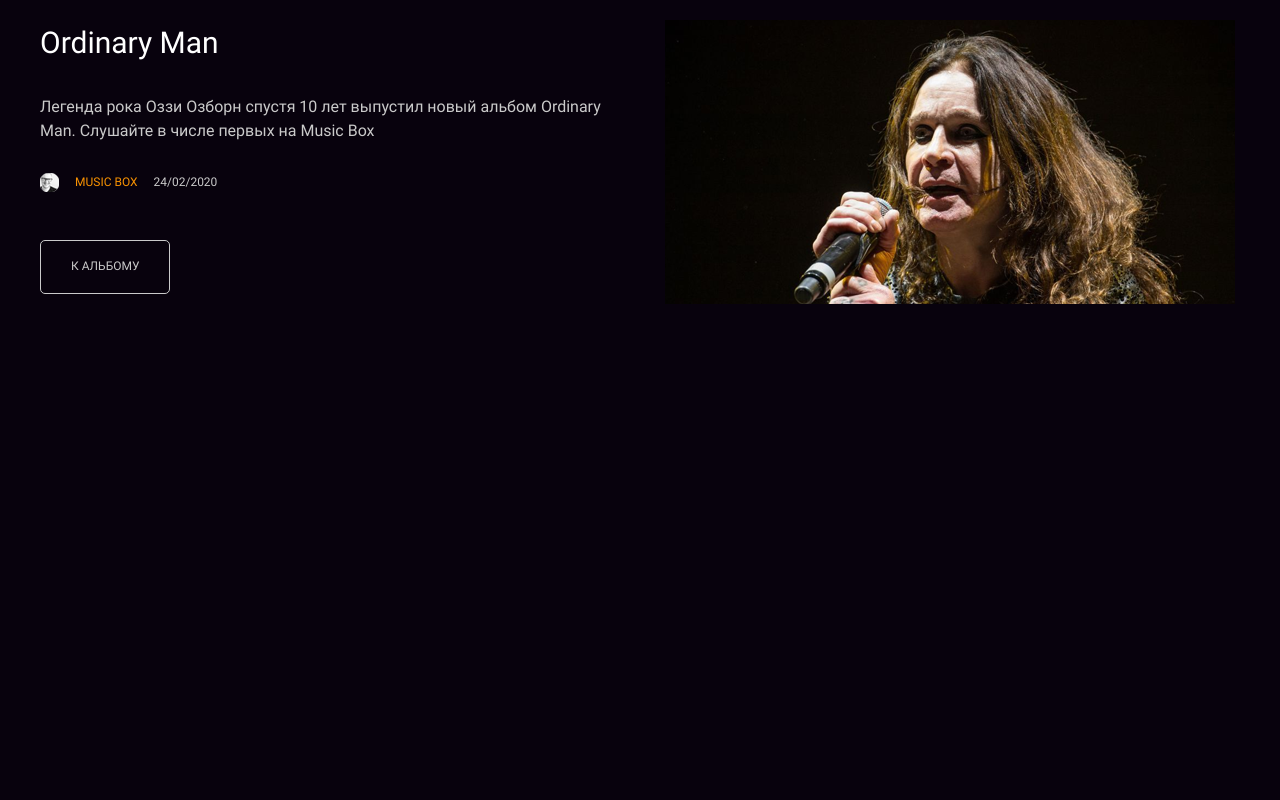
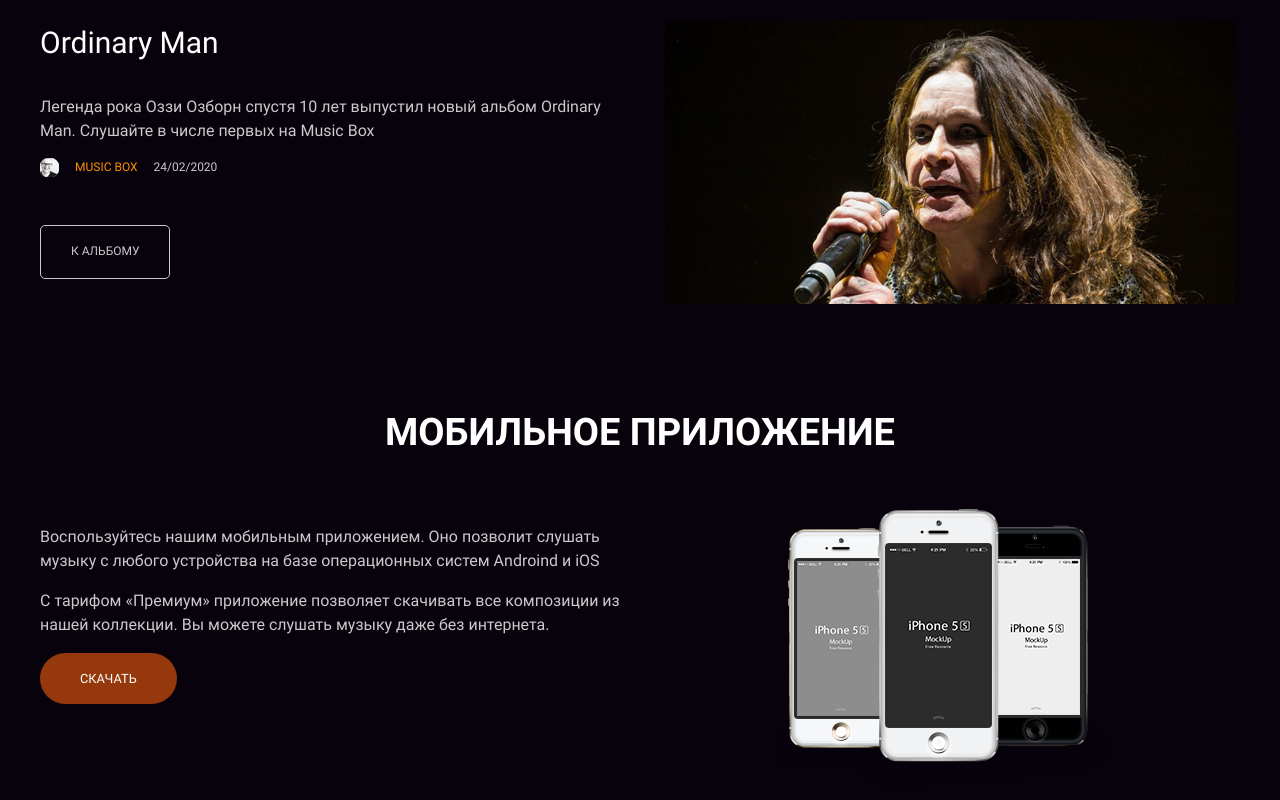
Before and after one commit to RoninSK8/layout-designer-project-lvl2, a plain HTML site: page src/index.html in a window 1280 px wide. Shown: the part 2193-2993 px from the top of the page. Before the commit the page ends 2497 px from the top, so only its background shows below. Drawn offline with Linux system fonts and the light colour scheme.

Commit message:
add layout for phone app section

```diff
--- a/src/index.html
+++ b/src/index.html
@@ -68,7 +68,7 @@
                     <div class="news-content flex-column">
                         <div class="news-body flex-column">
                             <h3 class="white mb-30">Music To Be Murdered By</h3>
-                            <p class="mt-0 mb-30">Новый альбом Eminem «Music to Be Murdered By» уже доступен в нашем сервисе. На альбоме вас ждёт 20 новых треков.</p>
+                            <p class="mt-0 mb-25">Новый альбом Eminem «Music to Be Murdered By» уже доступен в нашем сервисе. На альбоме вас ждёт 20 новых треков.</p>
                         </div>
                         <div class="news-footer">
                             <div class="news-author flex-row gap-16">
@@ -84,7 +84,7 @@
                     <div class="news-content flex-column">
                         <div class="news-body">
                             <h3 class="white mb-30">Ordinary Man</h3>
-                            <p class="mt-0 mb-30">Легенда рока Оззи Озборн спустя 10 лет выпустил новый альбом Ordinary Man. Слушайте в числе первых на Music Box</p>
+                            <p class="mt-0 mb-15">Легенда рока Оззи Озборн спустя 10 лет выпустил новый альбом Ordinary Man. Слушайте в числе первых на Music Box</p>
                         </div>
                         <div class="news-footer">
                             <div class="news-author flex-row gap-16">
@@ -98,6 +98,17 @@
                     <img src="images/Ordinary Man.png" alt="Ordinary Man">
                 </div>
             </section>
+            <section id="page-app" class="container pt-100 mb-100">
+                <h2 class="center white mb-48">Мобильное приложение</h2>
+                <div class="mobile-app flex-row">
+                    <div class="mobile-app-description flex-column">
+                        <p class="text-size-1 mb-0">Воспользуйтесь нашим мобильным приложением. Оно позволит слушать музыку с любого устройства на базе операционных систем Androind и iOS</p>
+                        <p class="text-size-1">С тарифом «Премиум» приложение позволяет скачивать все композиции из нашей коллекции. Вы можете слушать музыку даже без интернета.</p>
+                        <a href="#" class="btn download-mobile-app">Скачать</a>
+                    </div>
+                    <img src="images/iphone.png" alt="Iphone image" class="mobile-app-image">
+                </div>
+            </section>
         </main>
         <footer>
 
```
